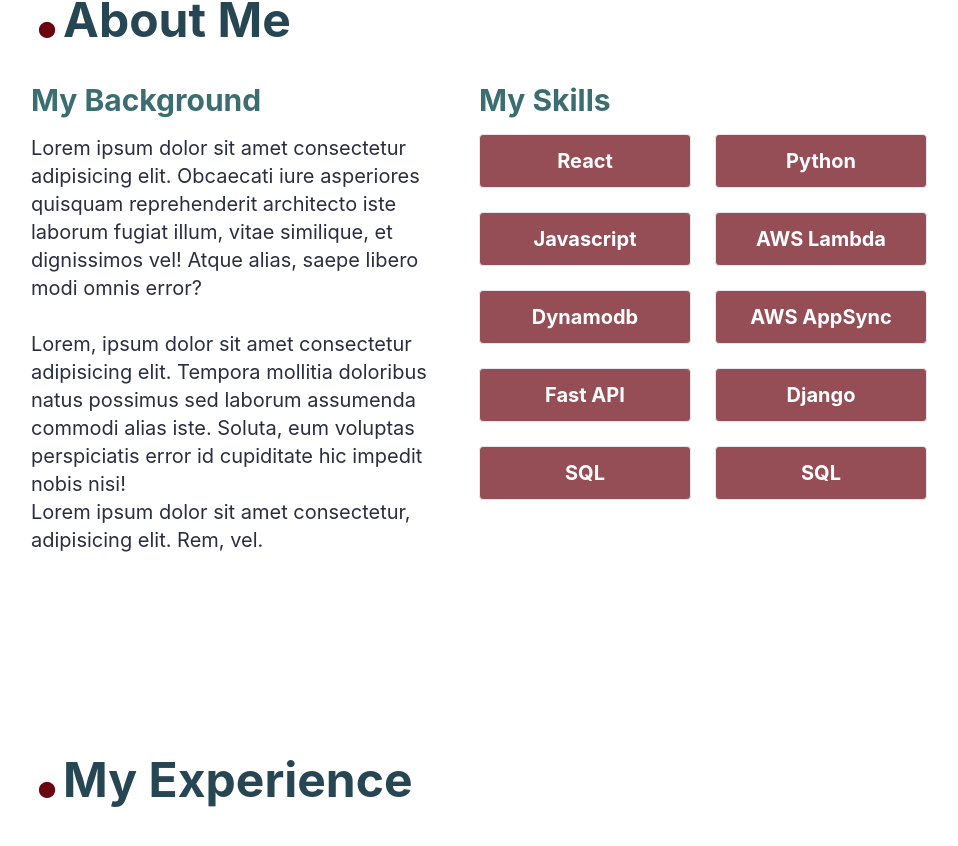
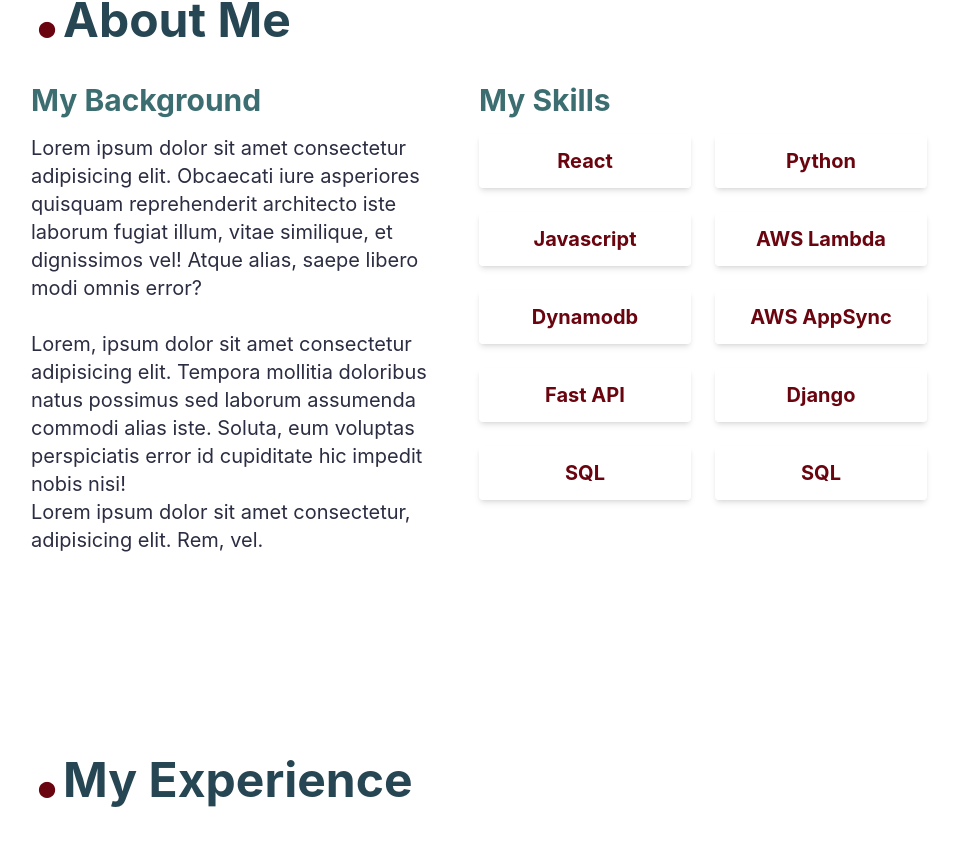
Before and after one commit to Joshuamjv2/portfolio-v1, a Next.js app: page /components/Navigation in a window 1280 px wide. Shown: the part 914-1760 px from the top of the page, without its empty margins (161-1119 px from the left). Built offline with nearby package versions, Linux system fonts and the light colour scheme.

Commit message:
white skills

```diff
--- a/pages/components/Navigation.js
+++ b/pages/components/Navigation.js
@@ -35,16 +35,16 @@
                     <div className="mt-8 lg:mt-0 lg:w-1/2">
                         <h3 className="text-[#3c6e71] text-3xl font-bold">My Skills</h3>
                         <ul className="mt-4 mb-4 md:grid md:grid-cols-2 gap-4 lg:gap-6 flex flex-col">
-                            <li className="bg-[#6A040F] p-3 text-white text-center text-xl font-bold border rounded bg-opacity-70">React</li>
-                            <li className="bg-[#6A040F] p-3 text-white text-center text-xl font-bold border rounded bg-opacity-70">Python</li>
-                            <li className="bg-[#6A040F] p-3 text-white text-center text-xl font-bold border rounded bg-opacity-70">Javascript</li>
-                            <li className="bg-[#6A040F] p-3 text-white text-center text-xl font-bold border rounded bg-opacity-70">AWS Lambda</li>
-                            <li className="bg-[#6A040F] p-3 text-white text-center text-xl font-bold border rounded bg-opacity-70">Dynamodb</li>
-                            <li className="bg-[#6A040F] p-3 text-white text-center text-xl font-bold border rounded bg-opacity-70">AWS AppSync</li>
-                            <li className="bg-[#6A040F] p-3 text-white text-center text-xl font-bold border rounded bg-opacity-70">Fast API</li>
-                            <li className="bg-[#6A040F] p-3 text-white text-center text-xl font-bold border rounded bg-opacity-70">Django</li>
-                            <li className="bg-[#6A040F] p-3 text-white text-center text-xl font-bold border rounded bg-opacity-70">SQL</li>
-                            <li className="bg-[#6A040F] p-3 text-white text-center text-xl font-bold border rounded bg-opacity-70">SQL</li>
+                            <li className="bg-white border-white p-3 text-[#6A040F] text-center text-xl font-bold border rounded bg-opacity-70 shadow-md">React</li>
+                            <li className="bg-white border-white p-3 text-[#6A040F] text-center text-xl font-bold border rounded bg-opacity-70 shadow-md">Python</li>
+                            <li className="bg-white border-white p-3 text-[#6A040F] text-center text-xl font-bold border rounded bg-opacity-70 shadow-md">Javascript</li>
+                            <li className="bg-white border-white p-3 text-[#6A040F] text-center text-xl font-bold border rounded bg-opacity-70 shadow-md">AWS Lambda</li>
+                            <li className="bg-white border-white p-3 text-[#6A040F] text-center text-xl font-bold border rounded bg-opacity-70 shadow-md">Dynamodb</li>
+                            <li className="bg-white border-white p-3 text-[#6A040F] text-center text-xl font-bold border rounded bg-opacity-70 shadow-md">AWS AppSync</li>
+                            <li className="bg-white border-white p-3 text-[#6A040F] text-center text-xl font-bold border rounded bg-opacity-70 shadow-md">Fast API</li>
+                            <li className="bg-white border-white p-3 text-[#6A040F] text-center text-xl font-bold border rounded bg-opacity-70 shadow-md">Django</li>
+                            <li className="bg-white border-white p-3 text-[#6A040F] text-center text-xl font-bold border rounded bg-opacity-70 shadow-md">SQL</li>
+                            <li className="bg-white border-white p-3 text-[#6A040F] text-center text-xl font-bold border rounded bg-opacity-70 shadow-md">SQL</li>
                         </ul>
                     </div>
                 </div>
```
